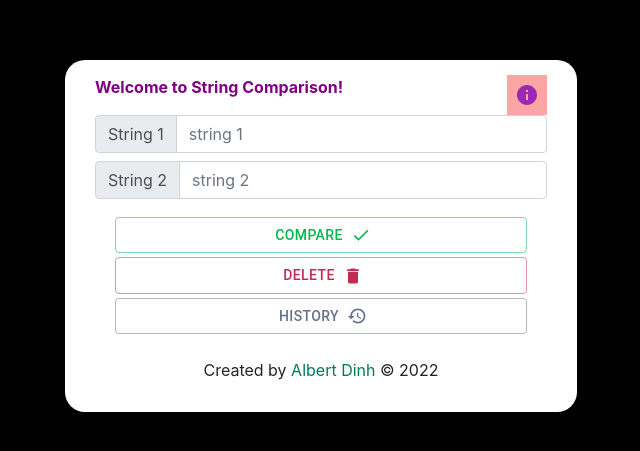
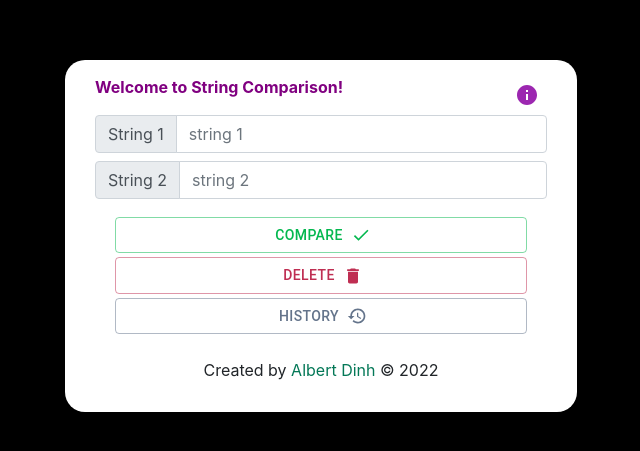
Before and after one commit to albert-dinh-01/stringComparison, a React (Create React App) app: page / in a window 1280 px wide. Shown: the part 159-610 px from the top of the page, without its empty margins (319-959 px from the left). Built offline with nearby package versions, Linux system fonts and the light colour scheme.

Commit message:
Random changes

```diff
--- a/src/components/Strings/AddString.js
+++ b/src/components/Strings/AddString.js
@@ -153,7 +153,7 @@ const AddString = (props) => {
 					<div className="welcometext font-bold text-4xl">
 						Welcome to String Comparison!
 					</div>
-					<div className="p-0 m-0 bg-red-300" id="info">
+					<div className="p-0 m-0" id="info">
 						<IconButton
 							color="secondary"
 							aria-label="add an alarm"
```
